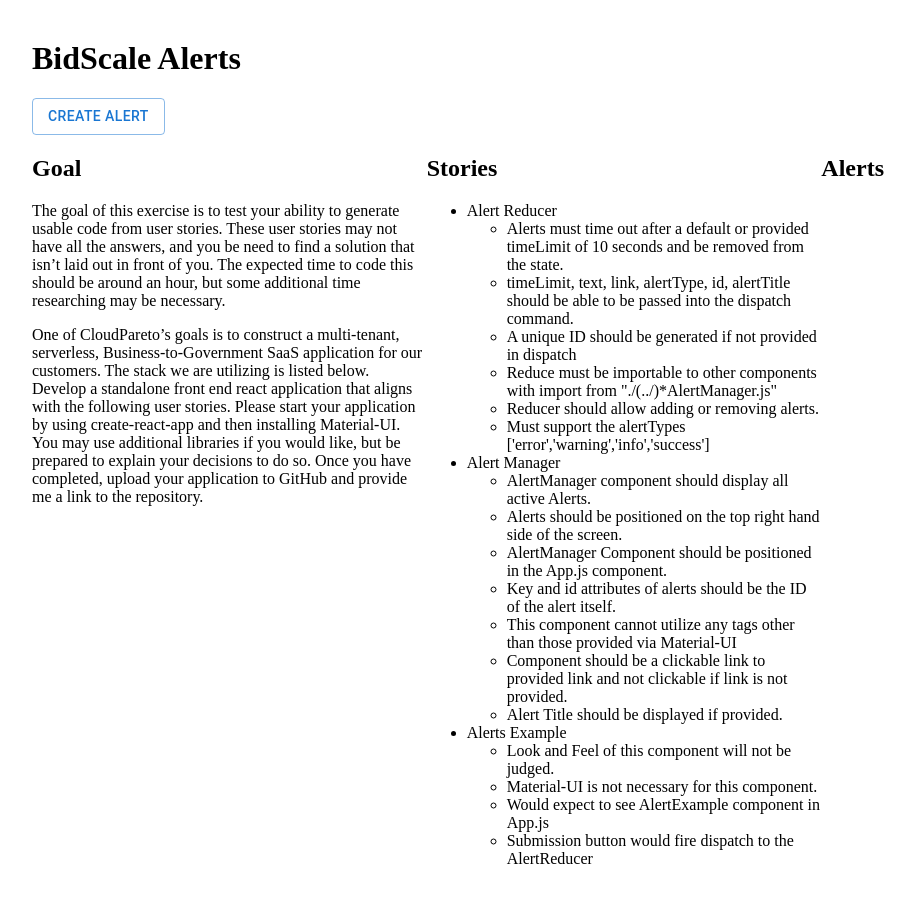
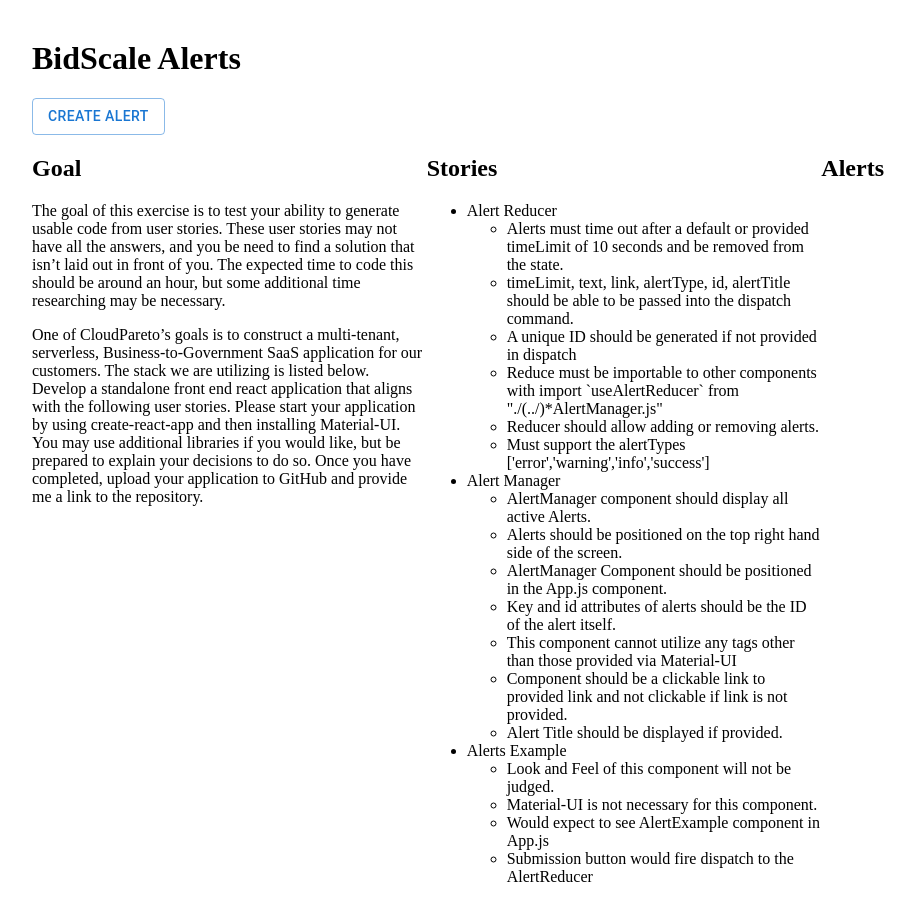
Before and after one commit to aaronfinsrud/bidscale-case, a React (Create React App) app: page / in a window 1280 px wide. Shown: the top 920 px of the page, without its empty margins (16-931 px from the left). Built offline with nearby package versions, Linux system fonts and the light colour scheme.

Commit message:
remove spacing

```diff
--- a/src/App.js
+++ b/src/App.js
@@ -16,7 +16,7 @@
         justifyContent="space-between"
         alignItems="stretch"
       >
-        <Grid item xs spacing={2}>
+        <Grid item xs>
           <h2>Goal</h2>
           The goal of this exercise is to test your ability to generate usable
           code from user stories. These user stories may not have all the
@@ -36,7 +36,7 @@
           </p>
         </Grid>
 
-        <Grid item xs spacing={2}>
+        <Grid item xs>
           <h2>Stories</h2>
           <ul>
             <li>Alert Reducer</li>
@@ -54,7 +54,7 @@
               </li>
               <li>
                 Reduce must be importable to other components with import{" "}
-                {useAlertReducer} from "./(../)*AlertManager.js"
+                `useAlertReducer` from "./(../)*AlertManager.js"
               </li>
               <li>Reducer should allow adding or removing alerts.</li>
               <li>
@@ -98,7 +98,7 @@
           </ul>
         </Grid>
 
-        <Grid item xs spacing={2}>
+        <Grid item xs>
           <AlertManager alerts={alerts} dispatchAlert={dispatchAlert} />
         </Grid>
       </Grid>
```
